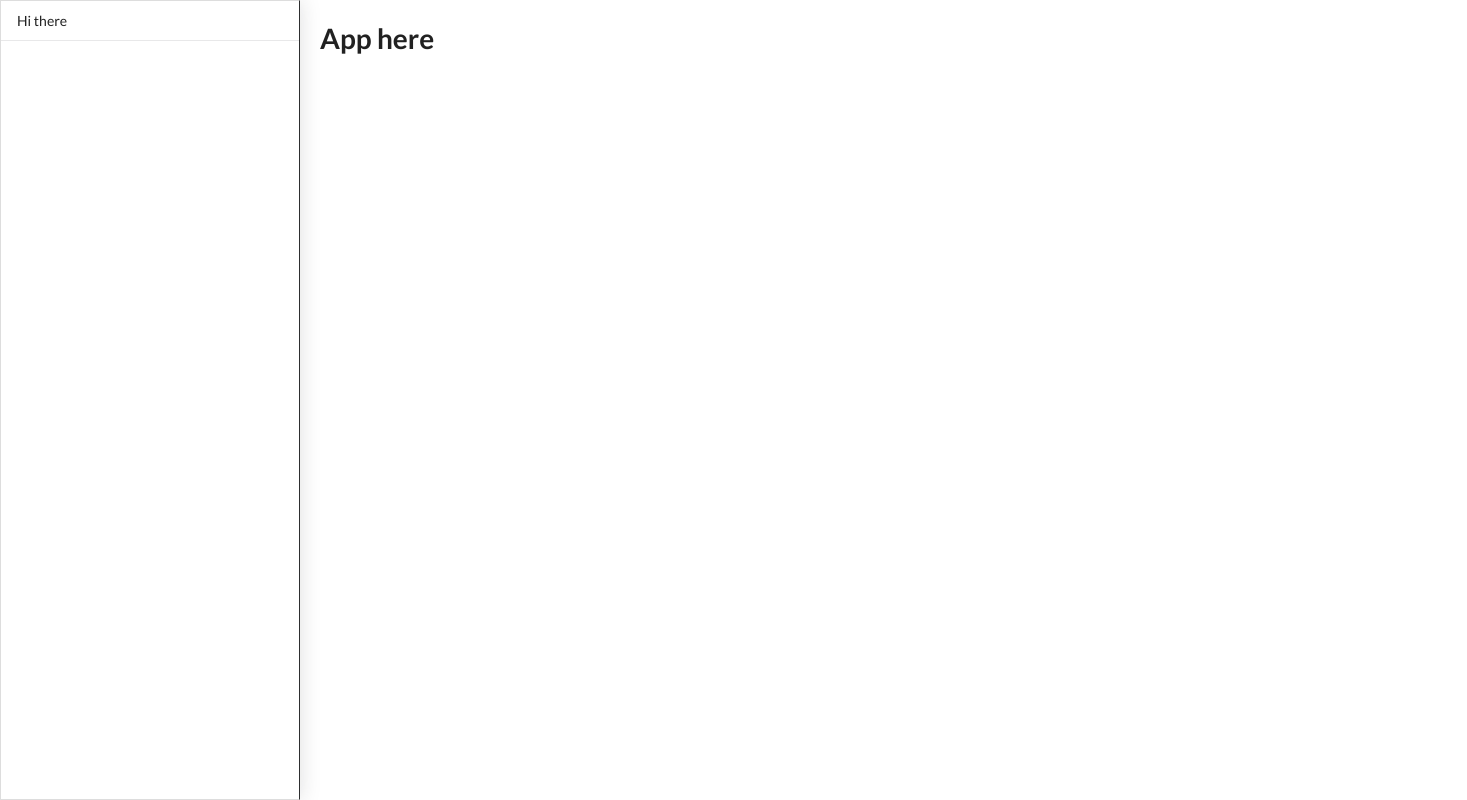
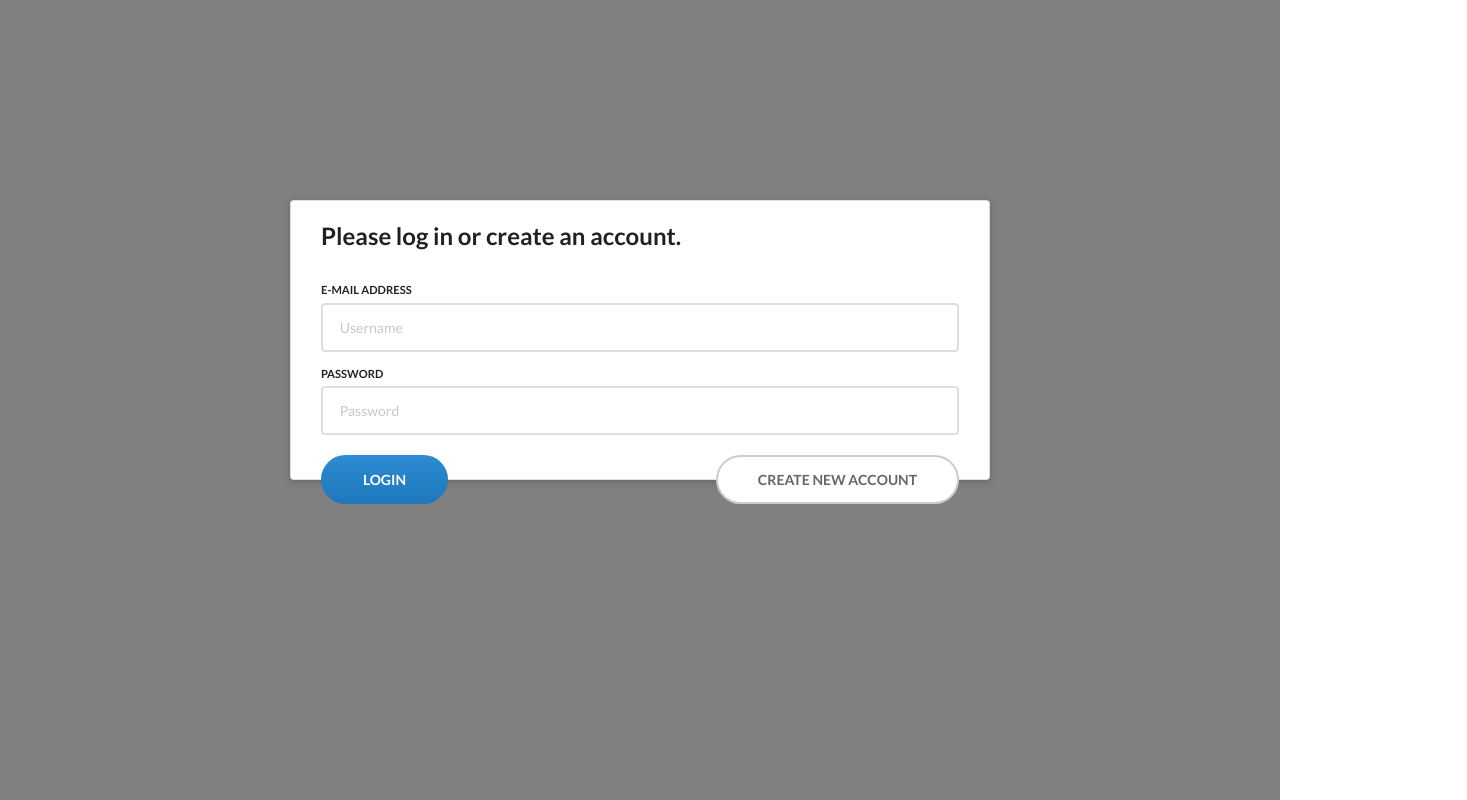
Before and after one commit to Hughp135/angular-5-chat-app, an Angular app: page / in a window 1280 px wide. Shown: the whole page, 1467 px wide, since content can reach past the window. Built offline with nearby package versions, Linux system fonts and the light colour scheme.

Commit message:
add login component and form

```diff
--- a/src/app/app.component.html
+++ b/src/app/app.component.html
@@ -1 +1,3 @@
 <app-main *ngIf="loggedIn"></app-main>
+
+<app-login *ngIf="!loggedIn"></app-login>
--- a/src/app/app.component.ts
+++ b/src/app/app.component.ts
@@ -1,5 +1,6 @@
 import { Component } from '@angular/core';
 import { MainComponent } from './main/main.component';
+import { Title } from '@angular/platform-browser';
 
 @Component({
   selector: 'app-root',
@@ -7,5 +8,9 @@ import { MainComponent } from './main/main.component';
   styleUrls: ['./app.component.css']
 })
 export class AppComponent {
-  public loggedIn = true;
+  public loggedIn = false;
+
+  constructor(private titleService: Title) {
+    this.titleService.setTitle('Angular 5 Chat App');
+  }
 }
--- a/src/app/login/login.component.html
+++ b/src/app/login/login.component.html
@@ -1,3 +1,36 @@
-<p>
-  login works!
-</p>
+<div id="wrapper">
+
+  <div class="ui raised text container segment">
+    <h2>Please log in or create an account.</h2>
+
+    <form [formGroup]="loginForm"
+      class="ui form"
+      (ngSubmit)="logIn()">
+      <div class="field">
+        <label>E-mail address</label>
+        <input formControlName="email"
+          type="email"
+          name="email"
+          placeholder="Username">
+      </div>
+      <div class="field">
+        <label>Password</label>
+        <input formControlName="password"
+          type="password"
+          name="password"
+          placeholder="Password">
+      </div>
+      <div class="buttons-container">
+        <button class="left floated ui primary button"
+          type="submit">
+          Login
+        </button>
+        <button class="right floated ui button">
+          Create new account
+        </button>
+      </div>
+    </form>
+
+  </div>
+
+</div>
--- /dev/null
+++ b/src/app/login/login.component.scss
@@ -0,0 +1,26 @@
+#wrapper {
+  width: 100%;
+  height: 100vh;
+  background: grey;
+}
+
+.segment {
+  top: 25vh;
+  height: 30vh;
+  min-height: 280px;
+  min-width: 472px;
+  padding: 20px 30px;
+}
+
+form {
+  margin-top: 30px;
+  input {
+    &.ng-invalid.ng-dirty.ng-touched {
+      border: 2px solid #cd5858;
+    }
+  }
+}
+
+.buttons-container {
+  margin-top: 20px;
+}
--- a/src/app/login/login.component.ts
+++ b/src/app/login/login.component.ts
@@ -1,15 +1,28 @@
-import { Component, OnInit } from '@angular/core';
+import { Component } from '@angular/core';
+import { SettingsService } from '../services/settings.service';
+import { FormBuilder, FormGroup, Validators } from '@angular/forms';
 
 @Component({
   selector: 'app-login',
   templateUrl: './login.component.html',
-  styleUrls: ['./login.component.css']
+  styleUrls: ['./login.component.scss']
 })
-export class LoginComponent implements OnInit {
+export class LoginComponent {
 
-  constructor() { }
+  public loginForm: FormGroup;
 
-  ngOnInit() {
+  constructor(public settingsService: SettingsService, private fb: FormBuilder) {
+    this.createForm();
   }
 
+  createForm() {
+    this.loginForm = this.fb.group({
+      email: ['', [Validators.required, Validators.email]],
+      password: ['', [Validators.required, Validators.minLength(3)]],
+    });
+  }
+
+  logIn() {
+    console.log(this.loginForm.value);
+  }
 }
--- /dev/null
+++ b/src/app/services/settings.service.ts
@@ -0,0 +1,8 @@
+import { Injectable } from '@angular/core';
+
+@Injectable()
+export class SettingsService {
+  public invertedTheme = true;
+
+  constructor() { }
+}
--- a/src/index.html
+++ b/src/index.html
@@ -7,7 +7,6 @@
 
   <meta name="viewport" content="width=device-width, initial-scale=1">
   <link rel="icon" type="image/x-icon" href="favicon.ico">
-  <link href="https://fonts.googleapis.com/icon?family=Material+Icons" rel="stylesheet">
 </head>
 <body>
   <app-root></app-root>
```
Also changed, not shown: src/app/app.module.ts (+5 -2 lines), src/app/login/login.component.css (deleted), 2 other files (tests, documents, lock files or other folders).
